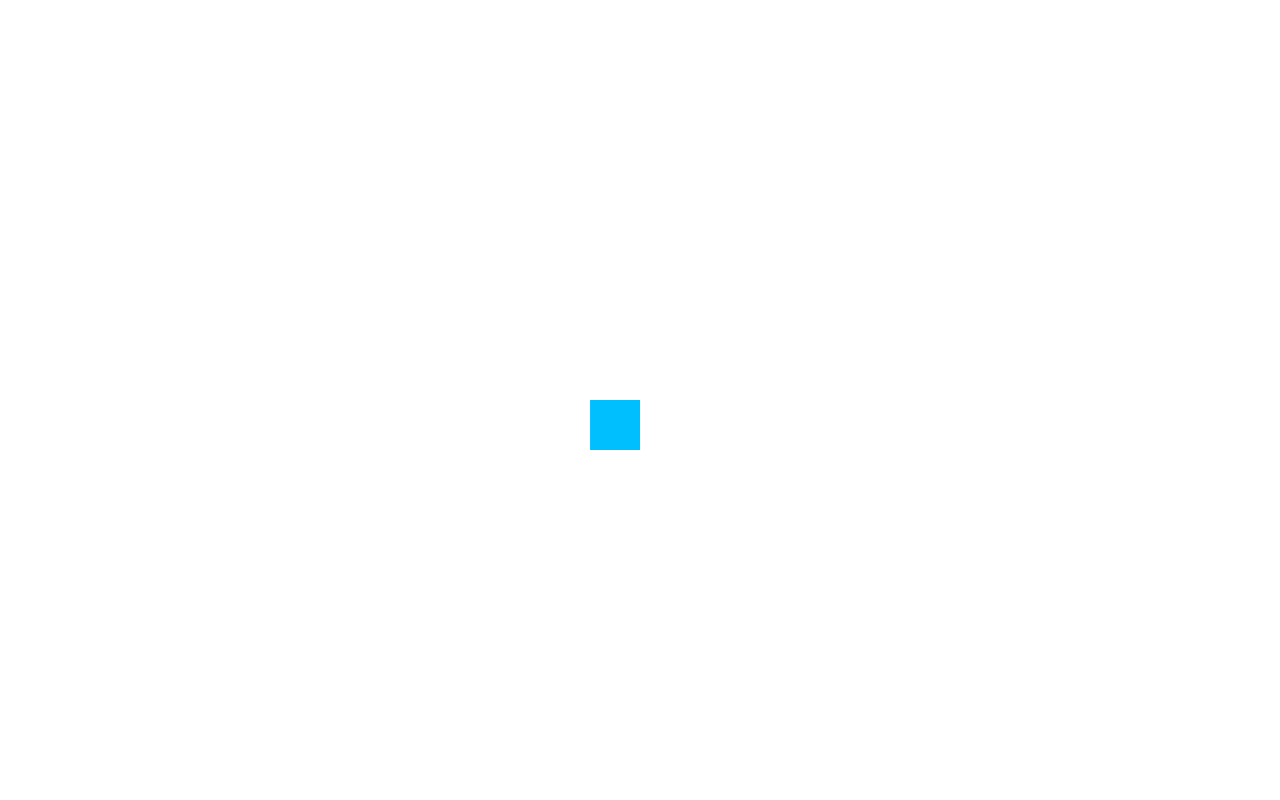
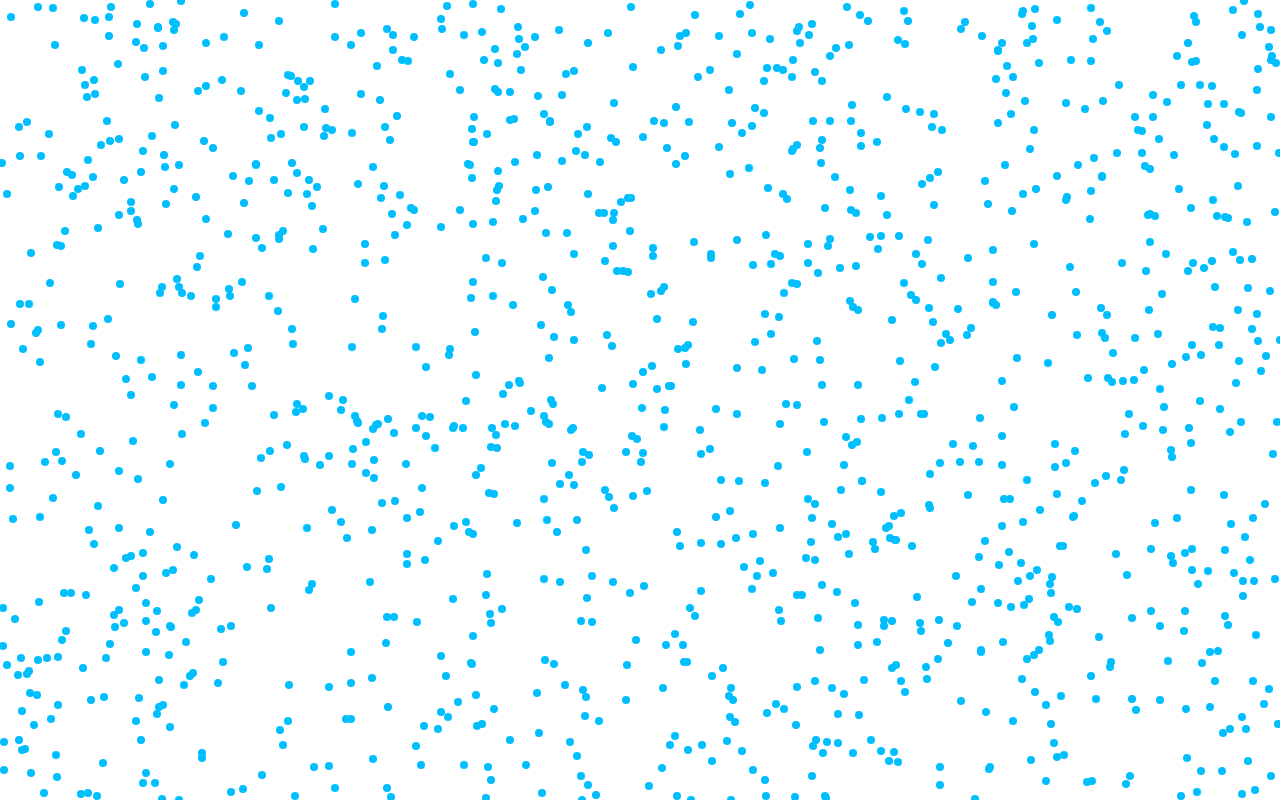
Before and after one commit to jasocox/epitro, a plain HTML site: page index.html in a window 1280 px wide. Drawn offline with Linux system fonts and the light colour scheme.

Commit message:
Adding dots

```diff
--- a/index.html
+++ b/index.html
@@ -10,6 +10,7 @@
     <!-- <script src="https://code.createjs.com/createjs-2015.11.26.min.js"></script> -->
     <script src="vendor/createjs-2015.11.26.min.js"></script>
     <script src="js/stage.js"></script>
+    <script src="js/dots.js"></script>
     <script src="js/extended_container.js"></script>
     <script src="js/main.js"></script>
   </head>
--- /dev/null
+++ b/js/dots.js
@@ -0,0 +1,18 @@
+function generateDot() {
+  var dot = new createjs.Shape();
+  var point = generatePoint();
+
+  dot.graphics.beginFill("DeepSkyBlue").drawCircle(point.x, point.y, 4);
+  dot.originX = dot.x;
+
+  return dot;
+}
+
+function generatePoint() {
+  var point = {
+    x: Math.ceil(Math.random() * window.innerWidth) - (window.innerWidth / 2),
+    y: Math.ceil(Math.random() * window.innerHeight) - (window.innerHeight / 2)
+  };
+
+  return point;
+}
--- a/js/main.js
+++ b/js/main.js
@@ -1,27 +1,19 @@
 function main() {
 
   // Setup
-  setup();
+  var stage = setupStage(document.getElementById("canvas"));
 
   // Keyboard Test
   document.onkeydown = keyPressed;
 
-  // Display Test
-  var testing = new createjs.Shape();
-
-  //testing.graphics.beginFill("DeepSkyBlue").drawCircle(0, 0, 50);
-  testing.graphics.beginFill("DeepSkyBlue").rect(0, 0, 50, 50);
-  testing.originX = testing.x;
-  testing.counter = 0;
-  testing.increment = 0.1;
-  testing.amplitude = 50;
-  testing.on("tick", update);
-
-  container.addChild(testing);
-
   // Extension Test
   var extend_test = new ExtendedContainer();
   extend_test.output();
+
+  setInterval(function() {
+    stage.addChild(generateDot());
+    stage.update();
+  }, 1);
 
 }
 
@@ -31,10 +23,3 @@ function keyPressed(event) {
     console.log("testing");
   }
 }
-
-function update(event) {
-  event.target.x = event.target.originX +
-    Math.sin(event.target.counter) * event.target.amplitude;
-
-  event.target.counter += event.target.increment;
-}
--- a/js/stage.js
+++ b/js/stage.js
@@ -1,76 +1,17 @@
-var stage;
-var container;
-var canvas;
+function setupStage(canvas) {
 
-function setup() {
-
-    // Canvas
-    canvas = document.getElementById("canvas");
-
-    // Update
-    createjs.Ticker.timingMode = createjs.Ticker.RAF;
-    createjs.Ticker.addEventListener("tick", tick);
-    createjs.Ticker.setFPS(30);
-
-    // Container
-    container = new createjs.Container();
-    container.x = container.y = 0;
-
-    // Stage
-    stage = new createjs.Stage(canvas);
-    stage.enableMouseOver();
-    stage.mouseMoveOutside = true;
-    stage.addChild(container);
-    stage.update();
+    this.stage = new createjs.Stage(canvas);
+    this.stage.x = window.innerWidth * 0.5;
+    this.stage.y = window.innerHeight * 0.5;
+    this.stage.canvas.width = window.innerWidth;
+    this.stage.canvas.height = window.innerHeight;
+    this.stage.enableMouseOver();
+    this.stage.mouseMoveOutside = true;
+    this.stage.update();
 
     // Enable Touch
-    createjs.Touch.enable(stage);
+    createjs.Touch.enable(this.stage);
 
-    // Resize
-    resize();
-    window.addEventListener('resize', resize, false);
+    return this.stage;
 
 }
-
-function tick(event) {
-    center();
-    stage.update();
-}
-
-function resize() {
-    stage.clear();
-    stage.canvas.width = window.innerWidth;
-    stage.canvas.height = window.innerHeight;
-
-    retinalize();
-}
-
-function center() {
-    if (!container) return;
-
-    container.x = window.innerWidth * 0.5;
-    container.y = window.innerHeight * 0.5;
-}
-
-function retinalize() {
-    var originalCanvasWidth = this.canvas.width;
-    var originalCanvasHeight = this.canvas.height;
-    var ratio = window.devicePixelRatio;
-
-    if (ratio === undefined) return;
-
-    var height = this.canvas.getAttribute('height');
-    var width = this.canvas.getAttribute('width');
-
-    this.canvas.setAttribute('width', Math.round(width * ratio));
-    this.canvas.setAttribute('height', Math.round(height * ratio));
-
-    // Set CSS
-    this.canvas.style.width = width + "px";
-    this.canvas.style.height = height + "px";
-    this.stage.scaleX = this.stage.scaleY = ratio;
-
-    // save original width & height into stage
-    this.stage.width = originalCanvasWidth;
-    this.stage.height = originalCanvasHeight;
-}
```
